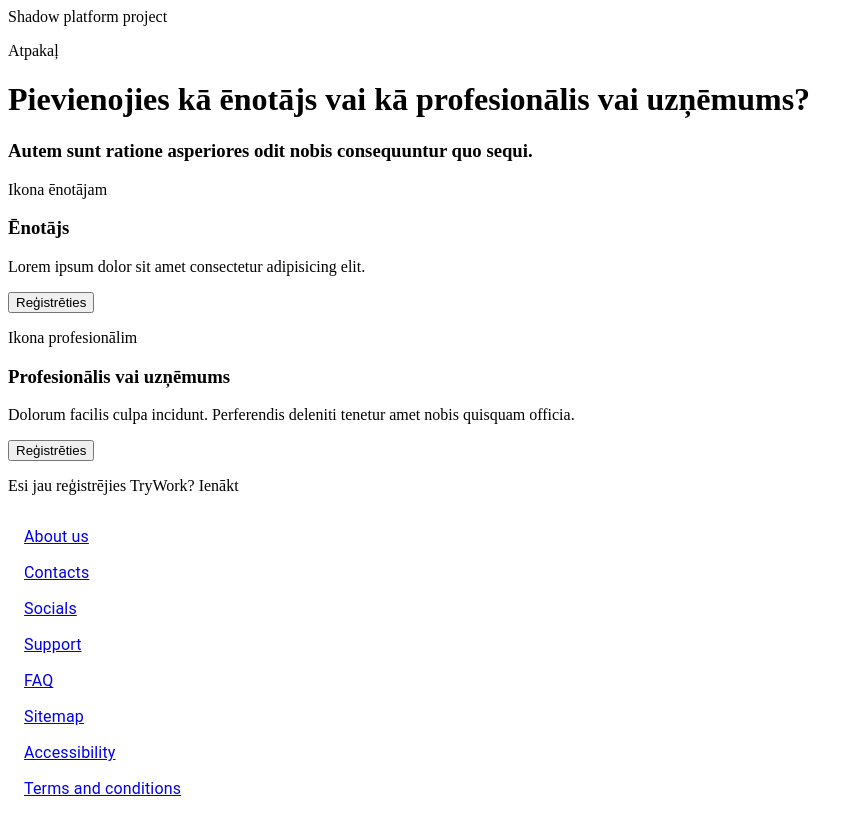
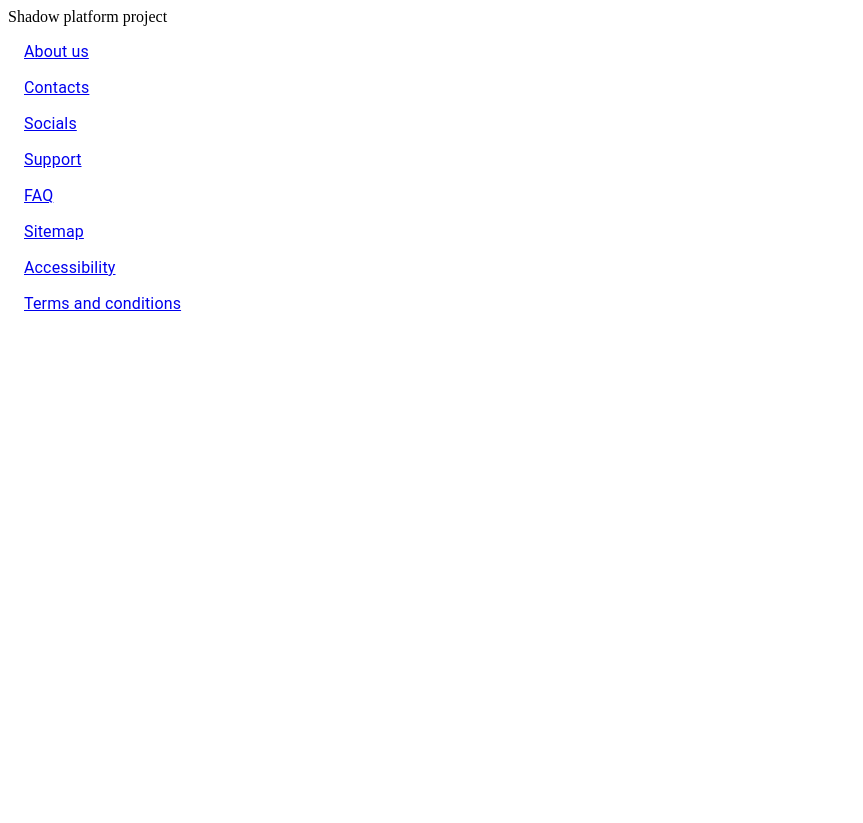
Before and after one commit to sliceem88/shadow-project, a Next.js app: page / in a window 1280 px wide. Shown: the whole page, without its empty margins (0-863 px from the left). After the commit the page ends 800 px from the top, so only its background shows below. Built offline with nearby package versions, Linux system fonts and the light colour scheme.

Commit message:
Url for registration page

```diff
--- a/src/app/page.js
+++ b/src/app/page.js
@@ -1,9 +1,4 @@
 import Registration from "@/components/Registration/Registration";
 export default function Home() {
-  return (
-    <main>
-      Shadow platform project
-      <Registration />
-    </main>
-  );
+  return <main>Shadow platform project</main>;
 }
--- /dev/null
+++ b/src/app/registration/page.js
@@ -0,0 +1,4 @@
+import Registration from "@/components/Registration/Registration";
+export default function Page() {
+  return <Registration />;
+}
```
